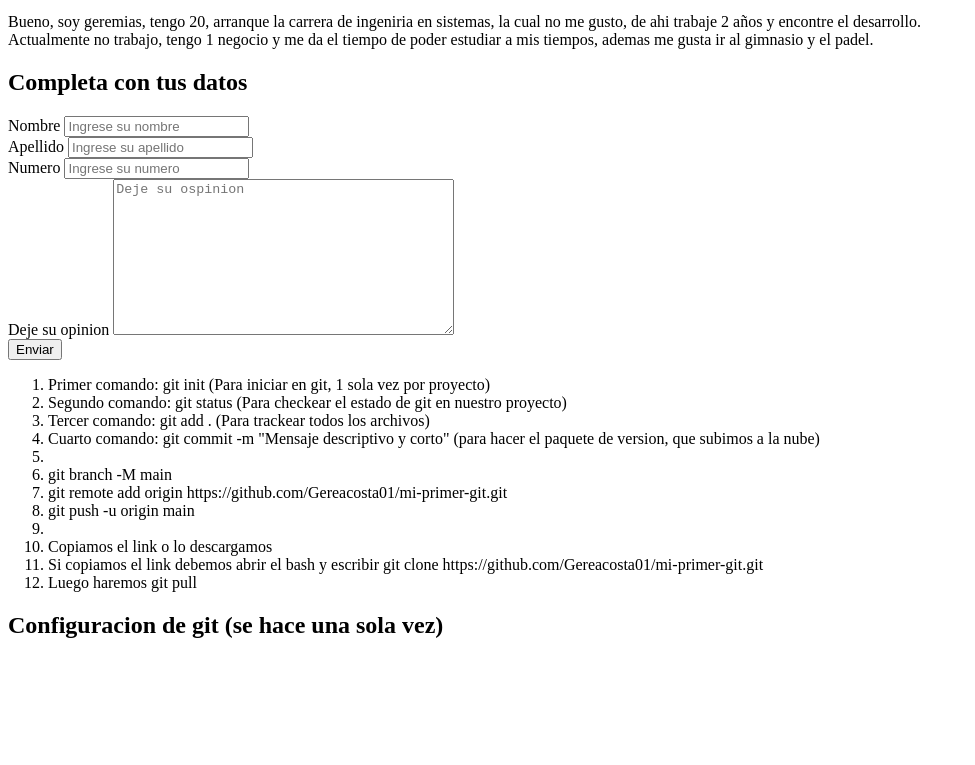
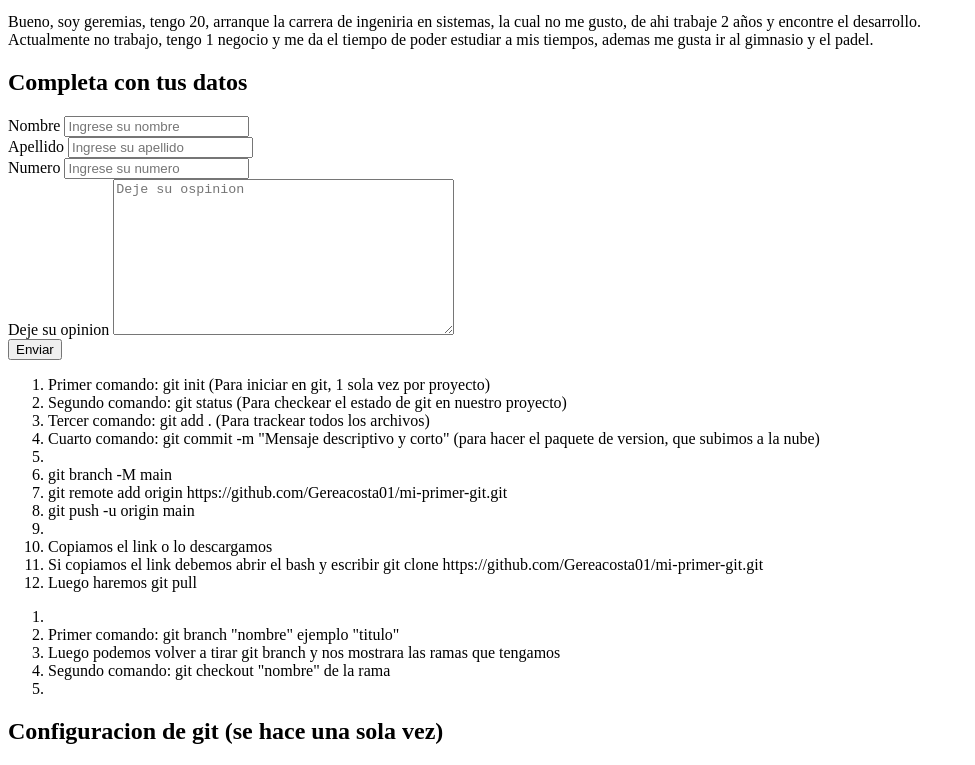
Before and after one commit to Gereacosta01/mi-primer-git, a plain HTML site: page index.html in a window 1280 px wide. Shown: the part 462-1227 px from the top of the page, without its empty margins (0-975 px from the left). Before the commit the page ends 1121 px from the top, so only its background shows below. Drawn offline with Linux system fonts and the light colour scheme.

Commit message:
agregamos la nueva rama titulos

```diff
--- a/index.html
+++ b/index.html
@@ -61,6 +61,15 @@
             <li>Luego haremos git pull</li>
         </ol>
     </div>
+    <div>
+        <ol>
+            <li><!--En el caso de trabajar con ramas vamos a hacer lo siguiente--></li>
+            <li>Primer comando: git branch "nombre" ejemplo "titulo"</li>
+            <li>Luego podemos volver a tirar git branch y nos mostrara las ramas que tengamos</li>
+            <li>Segundo comando: git checkout "nombre" de la rama</li>
+            <li></li>
+        </ol>
+    </div>
     <h2>Configuracion de git (se hace una sola vez)</h2>
 </body>
 </html>
```
